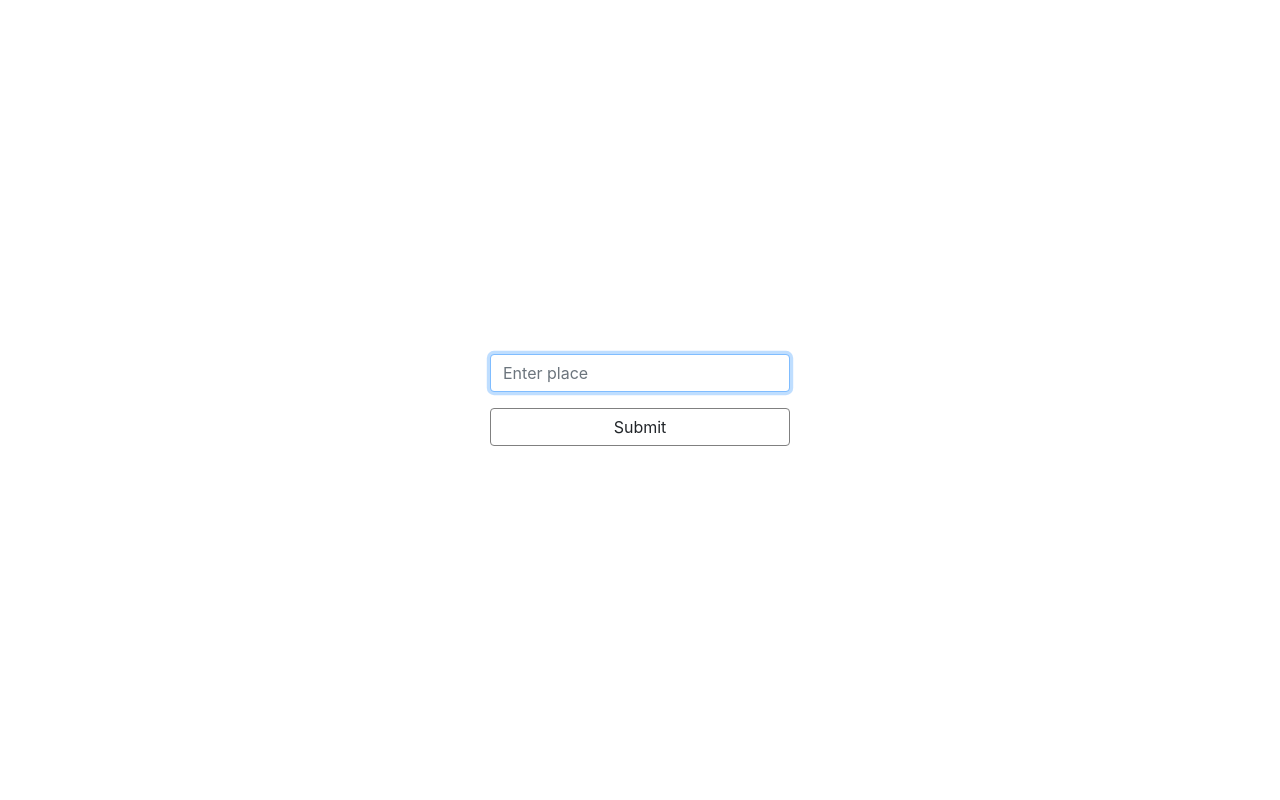
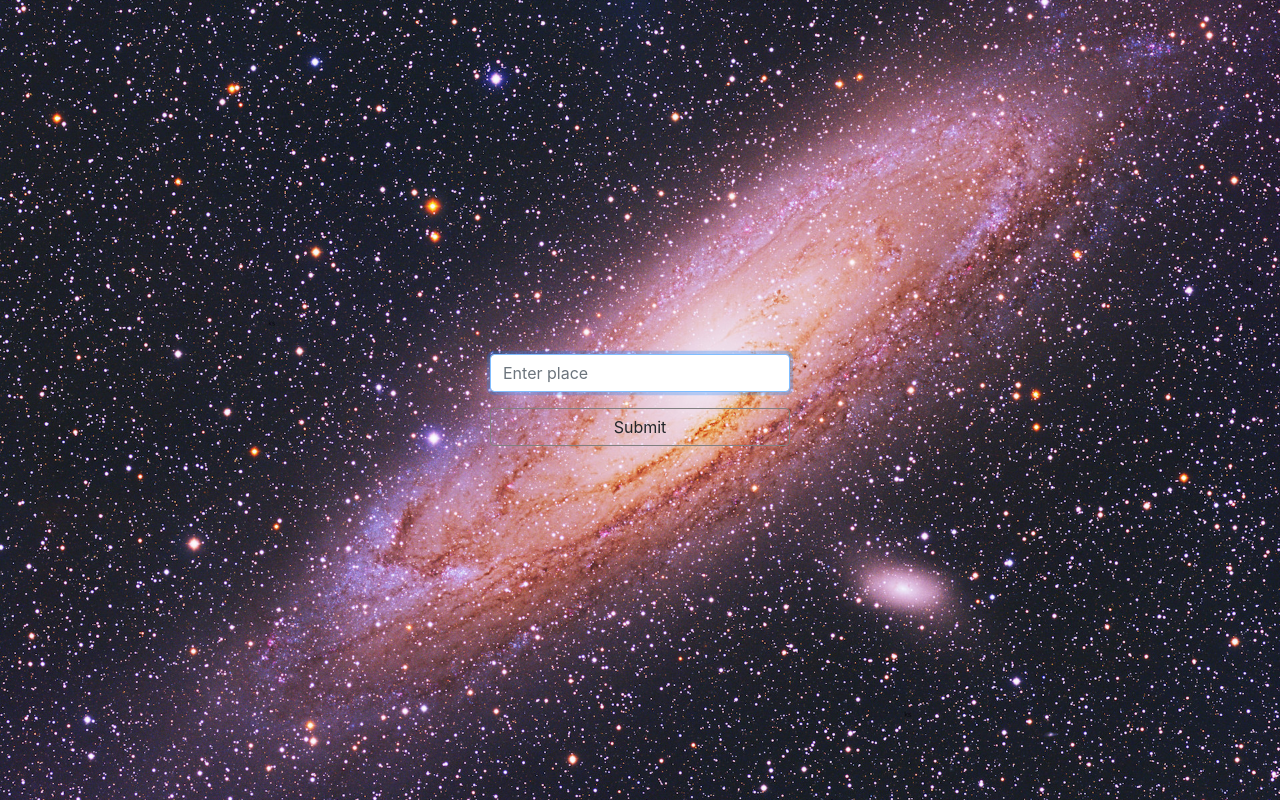
Before and after one commit to simplon-marseille/weather-app, a PHP site: page /index.html in a window 1280 px wide. Run offline with PHP 8.4, Linux system fonts and the light colour scheme.

Commit message:
maj 9 sept

```diff
--- a/style.css
+++ b/style.css
@@ -25,7 +25,7 @@ form{
 }
 
 .header-start{
-     /* background-image: url('météo.jpg'); */
+      background-image: url('andromede.jpg');
 }
 
 .header-automne{
```
Also changed, not shown: andromede.jpg (added), composer.json (deleted).
